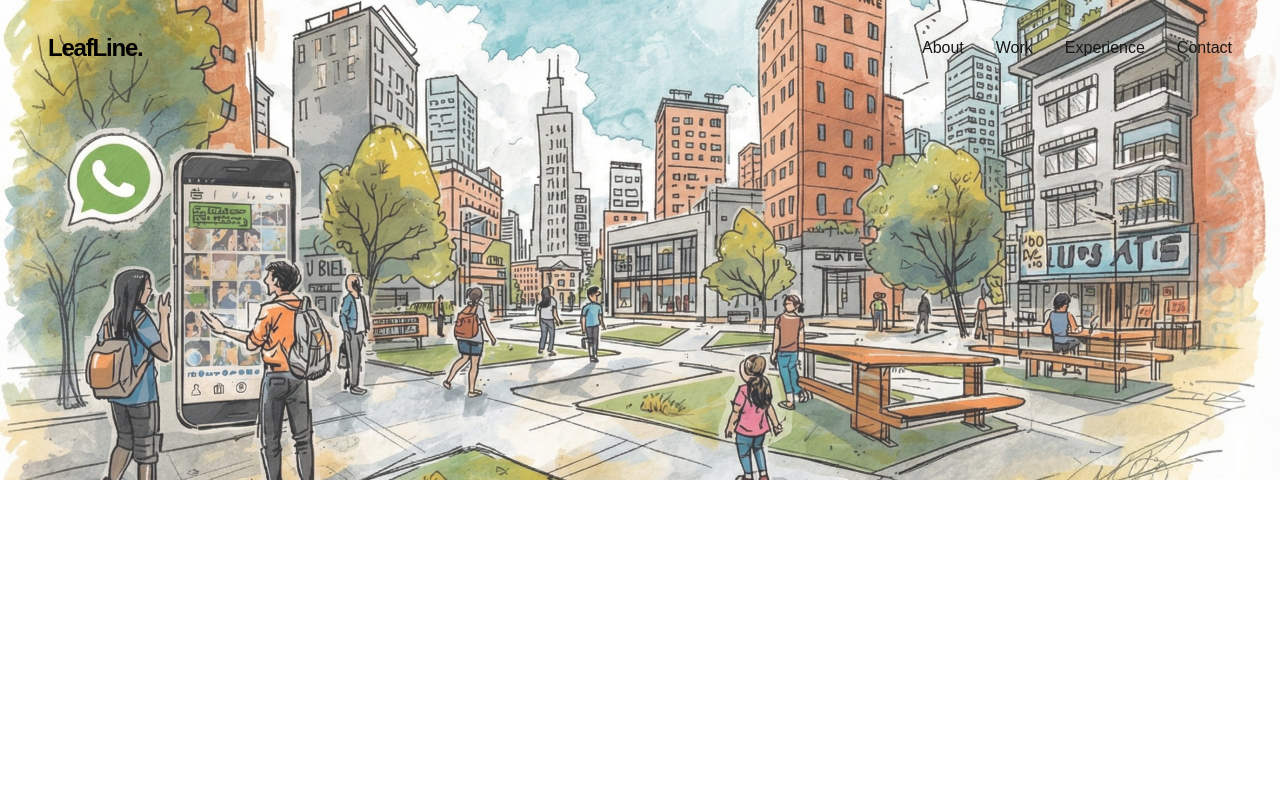
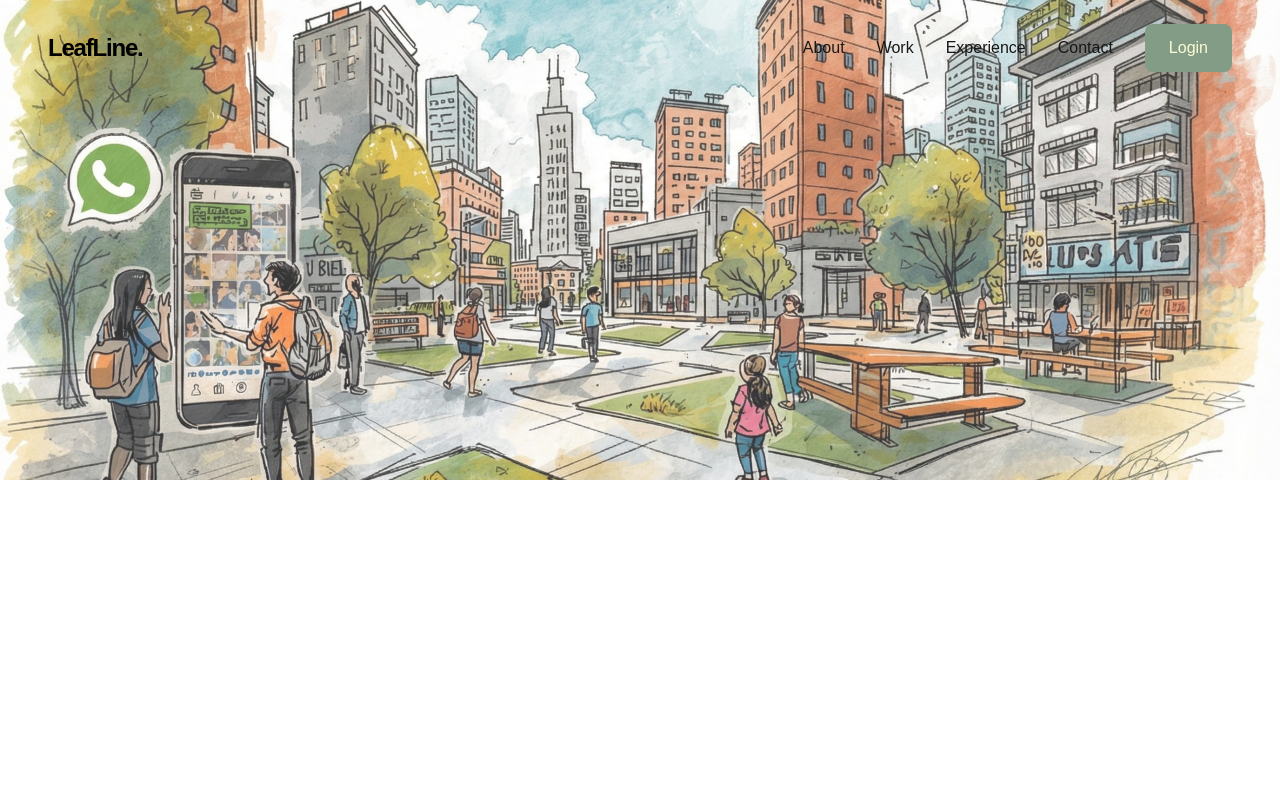
Before and after one commit to Anshikajain08/LeafLinee, a Next.js app: page / in a window 1280 px wide. Shown: the top 800 px of the page. Built offline with nearby package versions, Linux system fonts and the light colour scheme.

Commit message:
added backdoor logic for development feasbilty

```diff
--- a/components/Header.tsx
+++ b/components/Header.tsx
@@ -45,7 +45,7 @@ export default function Header() {
         LeafLine<span className="text-[#000000]">.</span>
       </Link>
 
-      <nav className="flex gap-8 font-medium">
+      <nav className="flex gap-8 font-medium items-center">
         {['About', 'Work', 'Experience', 'Contact'].map((item) => (
           <Link
             key={item}
@@ -55,6 +55,12 @@ export default function Header() {
             {item}
           </Link>
         ))}
+        <Link
+          href="/login"
+          className="px-6 py-3 bg-[#829c86] text-[#FDFBD4] rounded-lg font-medium hover:bg-[#6d8371] transition-colors duration-200"
+        >
+          Login
+        </Link>
       </nav>
     </header>
   );
```
